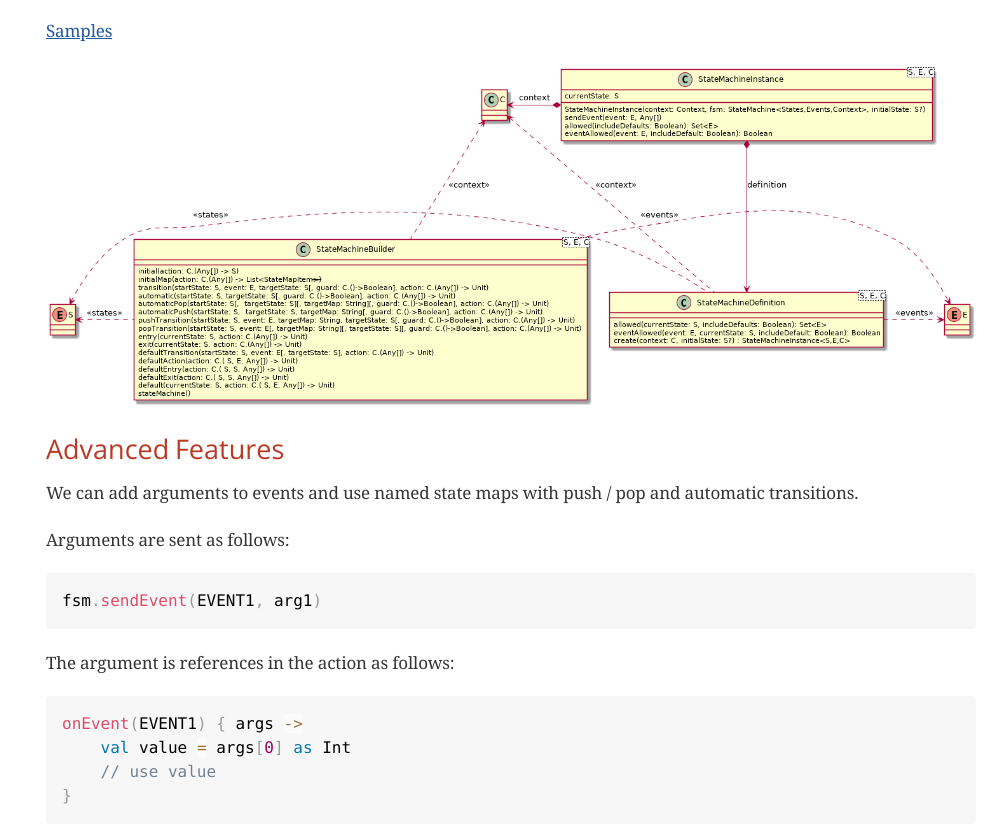
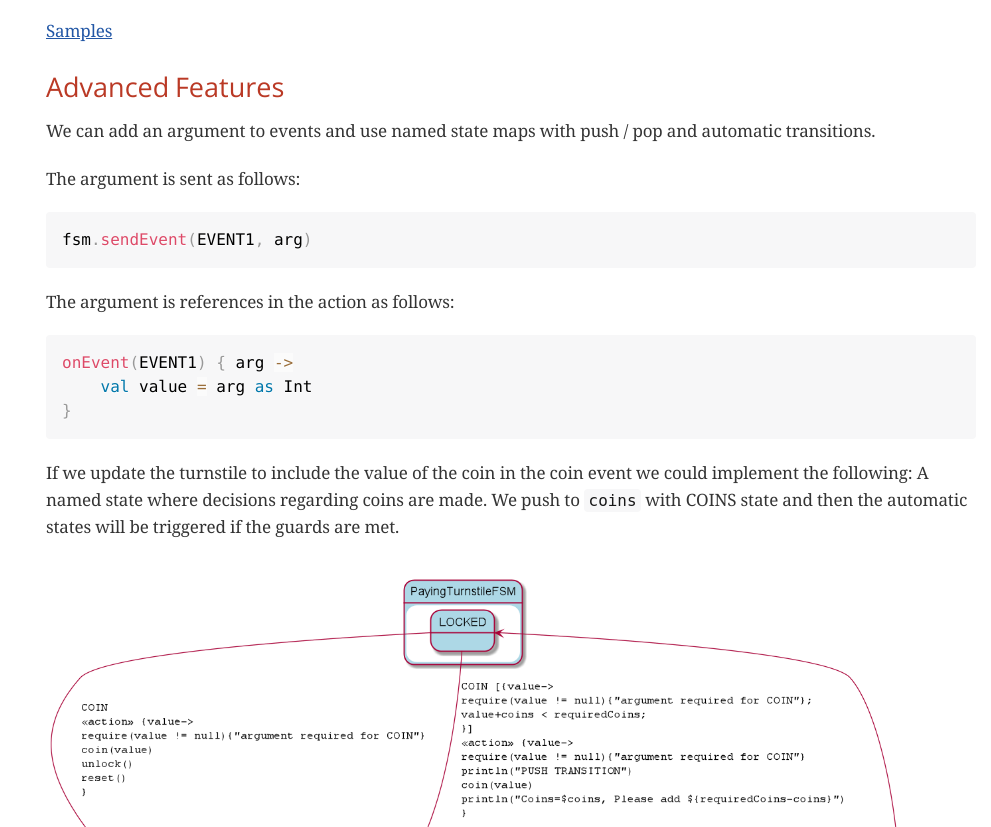
Before and after one commit to open-jumpco/open-jumpco.github.io, a plain HTML site: page projects/kfsm/index.html in a window 1280 px wide. Shown: the part 5654-6481 px from the top of the page, without its empty margins (289-1280 px from the left). Drawn offline with nearby package versions, Linux system fonts and the light colour scheme; a web font is replaced by a local one.

Commit message:
Generated by gradle-git-publish.

```diff
--- a/feed.xml
+++ b/feed.xml
@@ -6,8 +6,8 @@
     <atom:link href="./feed.xml" rel="self" type="application/rss+xml" />
     <description>Open JumpCO Feed</description>
     <language>en-gb</language>
-    <pubDate>Tue, 10 Mar 2020 17:29:21 +0200</pubDate>
-    <lastBuildDate>Tue, 10 Mar 2020 17:29:21 +0200</lastBuildDate>
+    <pubDate>Tue, 10 Mar 2020 21:54:04 +0200</pubDate>
+    <lastBuildDate>Tue, 10 Mar 2020 21:54:04 +0200</lastBuildDate>
 
     <item>
       <title>Release 1.0.2</title>
--- a/projects/kfsm/index.html
+++ b/projects/kfsm/index.html
@@ -894,24 +894,19 @@ fsm.coin()
 <div class="paragraph">
 <p><a href="https://github.com/open-jumpco/kfsm-samples">Samples</a></p>
 </div>
-<div class="imageblock">
-<div class="content">
-<img src="statemachine-model.png" alt="StateMachineModel">
-</div>
-</div>
 </div>
 </div>
 <div class="sect2">
 <h3 id="advanced-features">Advanced Features</h3>
 <div class="paragraph">
-<p>We can add arguments to events and use named state maps with push / pop and automatic transitions.</p>
-</div>
-<div class="paragraph">
-<p>Arguments are sent as follows:</p>
-</div>
-<div class="listingblock">
-<div class="content">
-<pre class="highlight"><code class="language-kotlin" data-lang="kotlin">fsm.sendEvent(EVENT1, arg1)</code></pre>
+<p>We can add an argument to events and use named state maps with push / pop and automatic transitions.</p>
+</div>
+<div class="paragraph">
+<p>The argument is sent as follows:</p>
+</div>
+<div class="listingblock">
+<div class="content">
+<pre class="highlight"><code class="language-kotlin" data-lang="kotlin">fsm.sendEvent(EVENT1, arg)</code></pre>
 </div>
 </div>
 <div class="paragraph">
@@ -919,9 +914,8 @@ fsm.coin()
 </div>
 <div class="listingblock">
 <div class="content">
-<pre class="highlight"><code class="language-kotlin" data-lang="kotlin">onEvent(EVENT1) { args -&gt;
-    val value = args[0] as Int
-    // use value
+<pre class="highlight"><code class="language-kotlin" data-lang="kotlin">onEvent(EVENT1) { arg -&gt;
+    val value = arg as Int
 }</code></pre>
 </div>
 </div>
```
Also changed, not shown: projects/kfsm-viz.html (+1 -2 lines).
